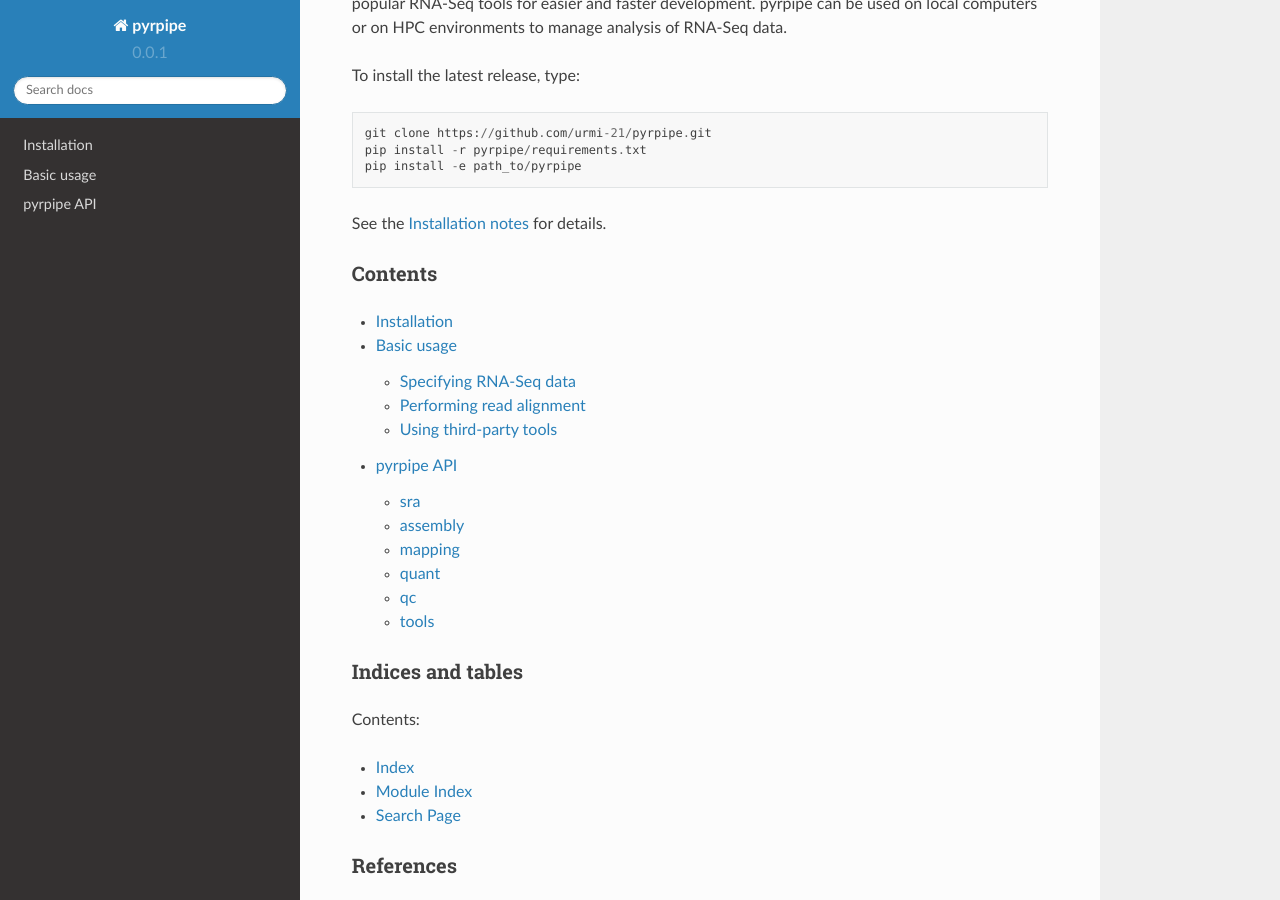
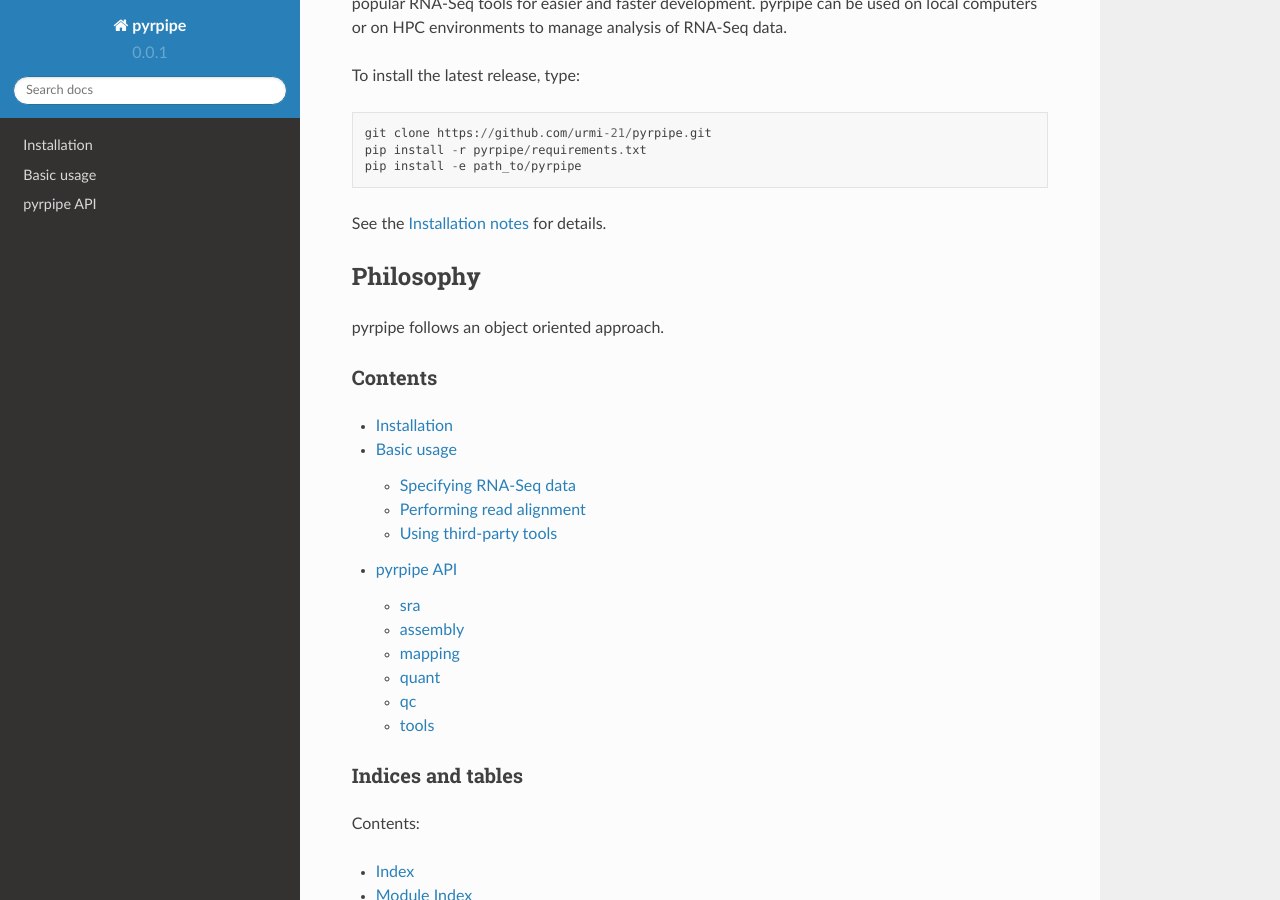
Before and after one commit to urmi-21/pyrpipe, a Sphinx documentation site: the page built from docs/source/index.rst, in a window 1280 px wide and 900 px high, scrolled down 392 px. Built offline with Sphinx 7.4.7 and the Read the Docs theme 2.0.0, drawn with Linux system fonts in a browser that asks for light colours.

Commit message:
update docs

```diff
--- a/docs/source/index.rst
+++ b/docs/source/index.rst
@@ -20,6 +20,10 @@ To install the latest release, type::
 
 See the :ref:`Installation notes <installation>` for details.
 
+***********
+Philosophy
+***********
+pyrpipe follows an object oriented approach.
 
 
 Contents
```
Also changed, not shown: 2 other files.
